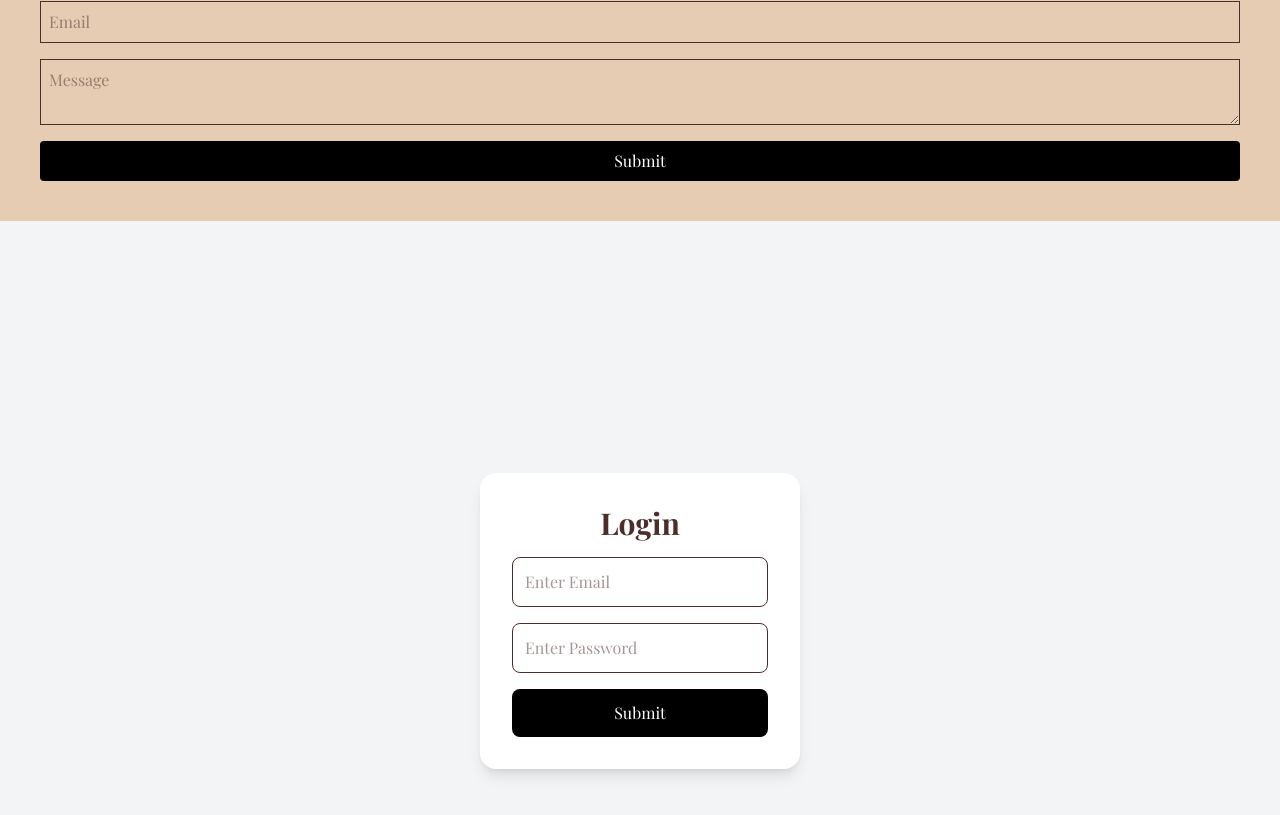
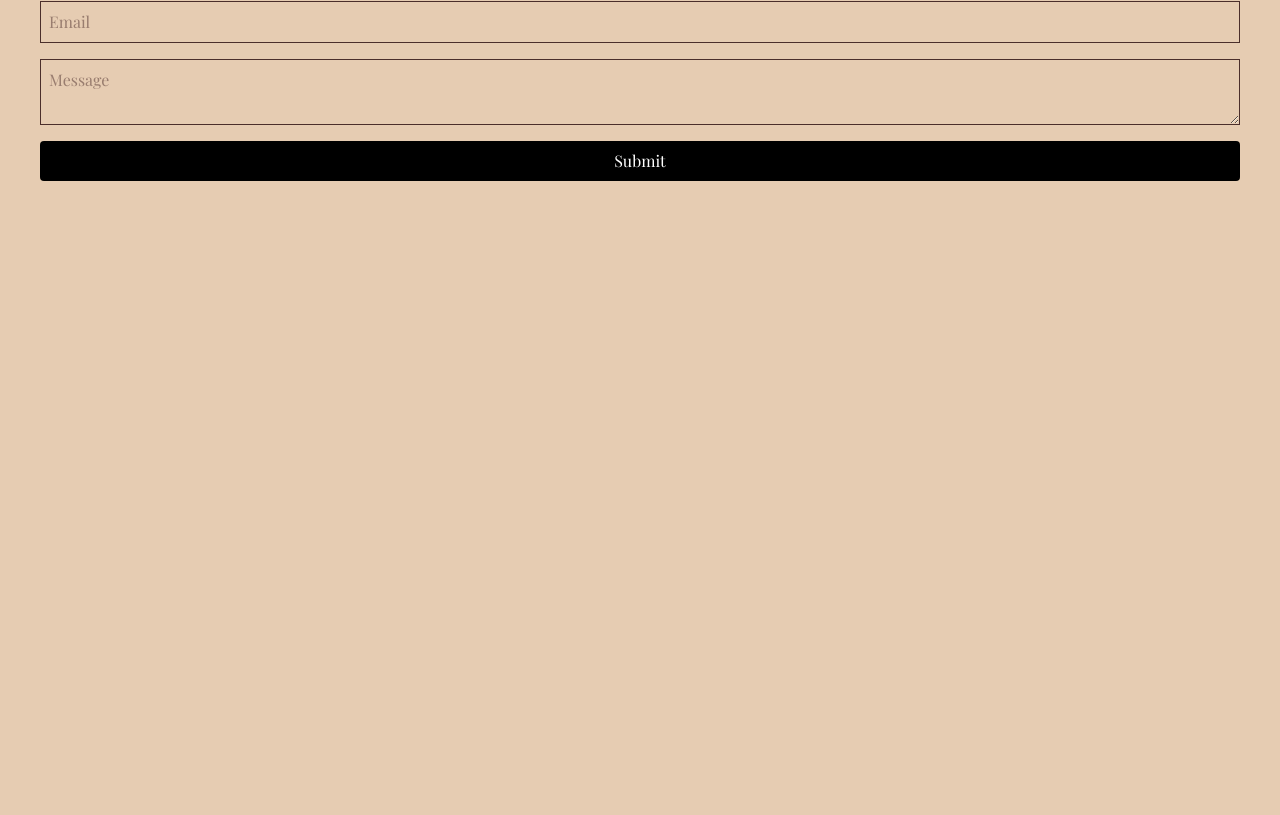
Before and after one commit to Amchu-feroz/spatial-co, a Next.js app: page / in a window 1280 px wide. Shown: the part 2793-3608 px from the top of the page. After the commit the page ends 3014 px from the top, so only its background shows below. Built offline with nearby package versions, Linux system fonts and the light colour scheme.

Commit message:
create a new commit with the following message: Remove login page and update main page

```diff
--- a/app/login/page.tsx
+++ /dev/null
@@ -1,62 +0,0 @@
-"use client";
-
-import { useState } from "react";
-
-export default function LoginPage() {
-
-  const [email, setEmail] = useState("");
-  const [password, setPassword] = useState("");
-
-  const handleLogin = (e:any) => {
-
-    e.preventDefault();
-
-    if(email === "admin@gmail.com" && password === "1234") {
-
-      window.location.href = "/home";
-
-    } else {
-
-      alert("Wrong Email or Password");
-    }
-  };
-
-  return (
-
-    <div className="flex justify-center items-center min-h-screen bg-gray-100">
-
-      <form
-        onSubmit={handleLogin}
-        className="bg-white p-8 rounded-2xl shadow-lg w-80 flex flex-col gap-4"
-      >
-
-        <h1 className="text-3xl font-bold text-center">
-          Login
-        </h1>
-
-        <input
-          type="email"
-          placeholder="Enter Email"
-          className="border p-3 rounded-lg"
-          onChange={(e)=>setEmail(e.target.value)}
-        />
-
-        <input
-          type="password"
-          placeholder="Enter Password"
-          className="border p-3 rounded-lg"
-          onChange={(e)=>setPassword(e.target.value)}
-        />
-
-        <button
-          type="submit"
-          className="bg-black text-white py-3 rounded-lg"
-        >
-          Submit
-        </button>
-
-      </form>
-
-    </div>
-  );
-}
--- a/app/page.tsx
+++ b/app/page.tsx
@@ -4,7 +4,6 @@ import OurWork from "./components/OurWork";
 import About from "./components/About";
 import Calculator from "./components/Calculator";
 import Contact from "./components/Contact";
-import LoginPage from "./login/page";
 
 export default function Page() {
   return (
@@ -15,7 +14,6 @@ export default function Page() {
       <About />
       <Calculator />
       <Contact />
-      <LoginPage />
 
     </>
   );
```
